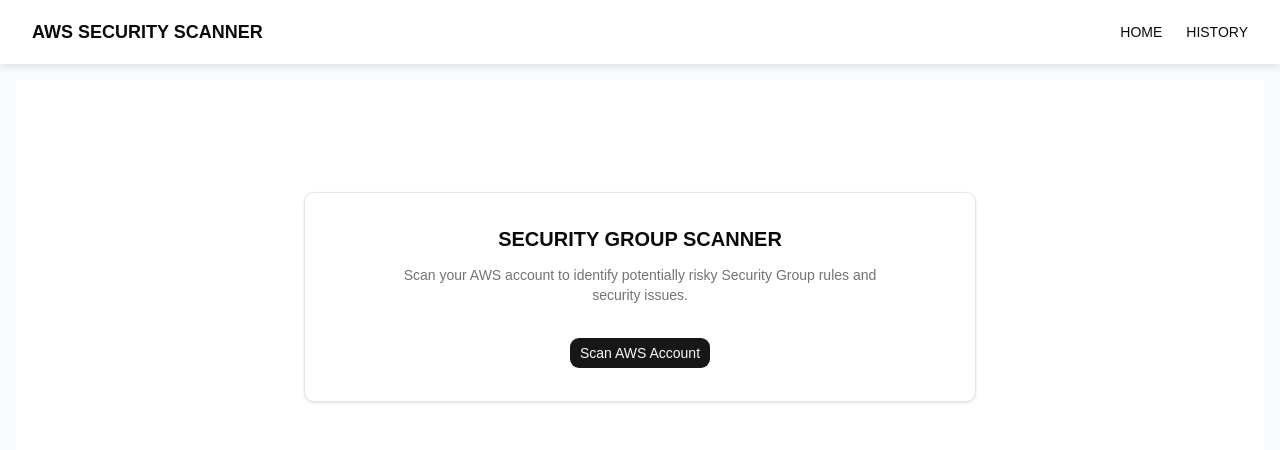
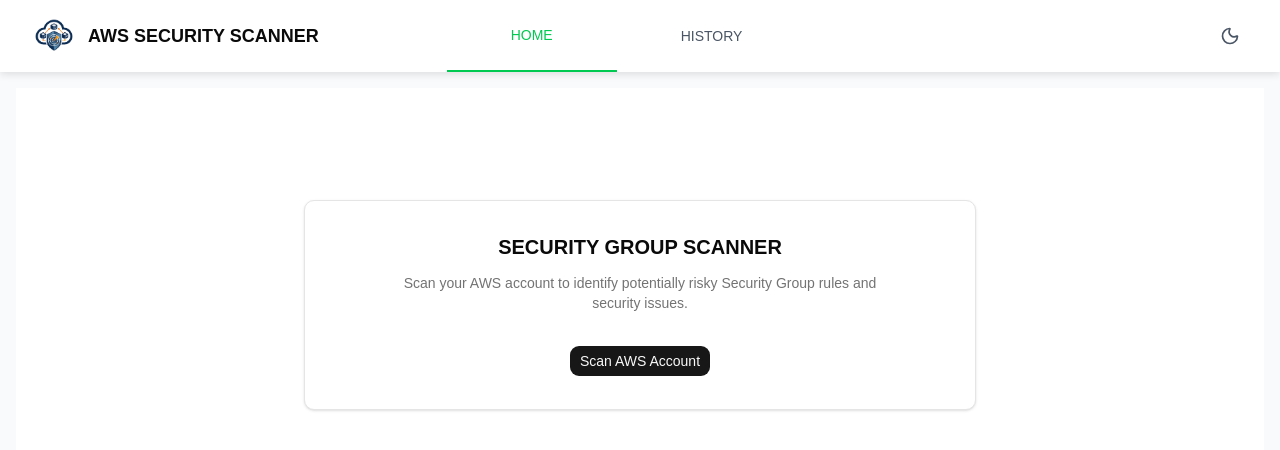
Before and after one commit to Arga987/AWS-Risk-Scanner, a React (Vite) app in the folder Frontend/: page / in a window 1280 px wide. Shown: the top 450 px of the page. Built offline with nearby package versions, Linux system fonts and the light colour scheme.

Commit message:
Improved the navbar and added the logo, dark mode functionality is pending

```diff
--- a/Frontend/index.html
+++ b/Frontend/index.html
@@ -2,7 +2,7 @@
 <html lang="en">
   <head>
     <meta charset="UTF-8" />
-    <link rel="icon" type="image/svg+xml" href="/favicon.svg" />
+    <link rel="icon" type="image/svg+xml" href="/Logo.png" />
     <meta name="viewport" content="width=device-width, initial-scale=1.0" />
     <title>Security Scanner</title>
   </head>
--- a/Frontend/src/App.tsx
+++ b/Frontend/src/App.tsx
@@ -3,9 +3,11 @@
 import Home from "./pages/Home";
 import History from "./pages/History";
 import NotFound from "./pages/NotFound";
+import { ThemeProvider } from "./components/context/ThemeProvider";
 
 const App = () => {
   return (
+    <ThemeProvider>
       <BrowserRouter>
         <Navbar />
 
@@ -15,6 +17,7 @@
           <Route path="*" element={<NotFound />} />
         </Routes>
       </BrowserRouter>
+    </ThemeProvider>
   );
 };
 
--- a/Frontend/src/components/Navbar.tsx
+++ b/Frontend/src/components/Navbar.tsx
@@ -1,20 +1,70 @@
-import { Link } from "react-router-dom";
+import { NavLink } from "react-router-dom";
+import { Moon, Sun } from "lucide-react";
+import {
+  Tooltip,
+  TooltipContent,
+  TooltipTrigger,
+} from "@/components/ui/tooltip";
+import { useTheme } from "./context/useTheme";
 
 const Navbar = () => {
+  const { darkMode, toggleTheme } = useTheme();
+
   return (
-    <nav className="relative z-10 flex h-16 items-center justify-between bg-white px-8 shadow-[0_2px_8px_rgba(0,0,0,0.12)]">
-      <Link to="/" className="text-lg font-semibold">
-        AWS SECURITY SCANNER
-      </Link>
+    <nav className="relative z-10 flex h-18 items-center bg-white px-8 shadow-[0_2px_8px_rgba(0,0,0,0.12)]">
+      {/* Logo */}
+      <NavLink to="/" className="flex items-center gap-3">
+        <img src="/Logo.png" alt="" className="h-11 w-auto" />
 
-      <div className="flex gap-6">
-        <Link to="/" className="text-sm font-medium">
+        <span className="text-lg font-semibold">AWS SECURITY SCANNER</span>
+      </NavLink>
+
+      {/* Navigation */}
+      <div className="ml-32 flex h-full">
+        <NavLink
+          to="/"
+          className={({ isActive }) =>
+            `flex h-full items-center px-16 text-sm font-medium transition-colors ${
+              isActive
+                ? "border-b-2 border-green-500 text-green-500"
+                : "text-gray-600 hover:bg-gray-100 hover:text-gray-900"
+            }`
+          }
+        >
           HOME
-        </Link>
+        </NavLink>
 
-        <Link to="/history" className="text-sm font-medium">
+        <NavLink
+          to="/history"
+          className={({ isActive }) =>
+            `flex h-full items-center px-16 text-sm font-medium transition-colors ${
+              isActive
+                ? "border-b-2 border-green-500 text-green-500"
+                : "text-gray-600 hover:bg-gray-100 hover:text-gray-900"
+            }`
+          }
+        >
           HISTORY
-        </Link>
+        </NavLink>
+      </div>
+      {/* Theme Toggle */}
+      <div className="ml-auto">
+        <Tooltip>
+          <TooltipTrigger
+            type="button"
+            onClick={toggleTheme}
+            aria-label={
+              darkMode ? "Switch to Light Mode" : "Switch to Dark Mode"
+            }
+            className="flex h-9 w-9 cursor-pointer items-center justify-center rounded-md text-gray-600 transition-colors hover:bg-gray-100 hover:text-gray-900 dark:text-gray-300 dark:hover:bg-gray-800 dark:hover:text-white"
+          >
+            {darkMode ? <Sun size={20} /> : <Moon size={20} />}
+          </TooltipTrigger>
+
+          <TooltipContent>
+            {darkMode ? "Switch to Light Mode" : "Switch to Dark Mode"}
+          </TooltipContent>
+        </Tooltip>
       </div>
     </nav>
   );
--- a/Frontend/src/components/PageShell.tsx
+++ b/Frontend/src/components/PageShell.tsx
@@ -6,8 +6,10 @@
 
 const PageShell = ({ children }: PageShellProps) => {
   return (
-    <main className="min-h-[calc(100vh-4rem)] bg-slate-50 p-4">
-      <div className="min-h-[calc(100vh-6rem)] bg-white">{children}</div>
+    <main className="min-h-[calc(100vh-4rem)] bg-slate-50 p-4 dark:bg-slate-950">
+      <div className="min-h-[calc(100vh-6rem)] bg-white dark:bg-slate-900">
+        {children}
+      </div>
     </main>
   );
 };
--- /dev/null
+++ b/Frontend/src/components/context/ThemeContext.tsx
@@ -0,0 +1,10 @@
+import { createContext } from "react";
+
+export type ThemeContextType = {
+  darkMode: boolean;
+  toggleTheme: () => void;
+};
+
+export const ThemeContext = createContext<ThemeContextType | undefined>(
+  undefined
+);
--- /dev/null
+++ b/Frontend/src/components/context/ThemeProvider.tsx
@@ -0,0 +1,22 @@
+import { useState } from "react";
+import { ThemeContext } from "./ThemeContext";
+
+export const ThemeProvider = ({ children }: { children: React.ReactNode }) => {
+  const [darkMode, setDarkMode] = useState(false);
+
+  const toggleTheme = () => {
+    setDarkMode((prev) => {
+      const newDarkMode = !prev;
+
+      document.documentElement.classList.toggle("dark", newDarkMode);
+
+      return newDarkMode;
+    });
+  };
+
+  return (
+    <ThemeContext.Provider value={{ darkMode, toggleTheme }}>
+      {children}
+    </ThemeContext.Provider>
+  );
+};
--- /dev/null
+++ b/Frontend/src/components/context/useTheme.ts
@@ -0,0 +1,12 @@
+import { useContext } from "react";
+import { ThemeContext } from "./ThemeContext";
+
+export const useTheme = () => {
+  const context = useContext(ThemeContext);
+
+  if (!context) {
+    throw new Error("useTheme must be used inside ThemeProvider");
+  }
+
+  return context;
+};
--- /dev/null
+++ b/Frontend/src/components/ui/tooltip.tsx
@@ -0,0 +1,63 @@
+import { Tooltip as TooltipPrimitive } from "@base-ui/react/tooltip";
+import { cn } from "cn";
+
+function TooltipProvider({
+  delay = 0,
+  ...props
+}: TooltipPrimitive.Provider.Props) {
+  return (
+    <TooltipPrimitive.Provider
+      data-slot="tooltip-provider"
+      delay={delay}
+      {...props}
+    />
+  );
+}
+
+function Tooltip({ ...props }: TooltipPrimitive.Root.Props) {
+  return <TooltipPrimitive.Root data-slot="tooltip" {...props} />;
+}
+
+function TooltipTrigger({ ...props }: TooltipPrimitive.Trigger.Props) {
+  return <TooltipPrimitive.Trigger data-slot="tooltip-trigger" {...props} />;
+}
+
+function TooltipContent({
+  className,
+  side = "top",
+  sideOffset = 4,
+  align = "center",
+  alignOffset = 0,
+  children,
+  ...props
+}: TooltipPrimitive.Popup.Props &
+  Pick<
+    TooltipPrimitive.Positioner.Props,
+    "align" | "alignOffset" | "side" | "sideOffset"
+  >) {
+  return (
+    <TooltipPrimitive.Portal>
+      <TooltipPrimitive.Positioner
+        align={align}
+        alignOffset={alignOffset}
+        side={side}
+        sideOffset={sideOffset}
+        className="isolate z-50"
+      >
+        <TooltipPrimitive.Popup
+          data-slot="tooltip-content"
+          className={cn(
+            "z-50 inline-flex w-fit max-w-xs origin-(--transform-origin) items-center gap-1.5 rounded-md bg-foreground px-3 py-1.5 text-xs text-background has-data-[slot=kbd]:pr-1.5 data-[side=bottom]:slide-in-from-top-2 data-[side=inline-end]:slide-in-from-left-2 data-[side=inline-start]:slide-in-from-right-2 data-[side=left]:slide-in-from-right-2 data-[side=right]:slide-in-from-left-2 data-[side=top]:slide-in-from-bottom-2 **:data-[slot=kbd]:relative **:data-[slot=kbd]:isolate **:data-[slot=kbd]:z-50 **:data-[slot=kbd]:rounded-sm data-[state=delayed-open]:animate-in data-[state=delayed-open]:fade-in-0 data-[state=delayed-open]:zoom-in-95 data-open:animate-in data-open:fade-in-0 data-open:zoom-in-95 data-closed:animate-out data-closed:fade-out-0 data-closed:zoom-out-95",
+            className
+          )}
+          {...props}
+        >
+          {children}
+          <TooltipPrimitive.Arrow className="z-50 size-2.5 translate-y-[calc(-50%-2px)] rotate-45 rounded-[2px] bg-foreground fill-foreground data-[side=bottom]:top-1 data-[side=inline-end]:top-1/2! data-[side=inline-end]:-left-1 data-[side=inline-end]:-translate-y-1/2 data-[side=inline-start]:top-1/2! data-[side=inline-start]:-right-1 data-[side=inline-start]:-translate-y-1/2 data-[side=left]:top-1/2! data-[side=left]:-right-1 data-[side=left]:-translate-y-1/2 data-[side=right]:top-1/2! data-[side=right]:-left-1 data-[side=right]:-translate-y-1/2 data-[side=top]:-bottom-2.5" />
+        </TooltipPrimitive.Popup>
+      </TooltipPrimitive.Positioner>
+    </TooltipPrimitive.Portal>
+  );
+}
+
+export { Tooltip, TooltipTrigger, TooltipContent, TooltipProvider };
```
Also changed, not shown: Frontend/public/Logo.png (added). Lines whose indentation alone changed are shown as unchanged.
